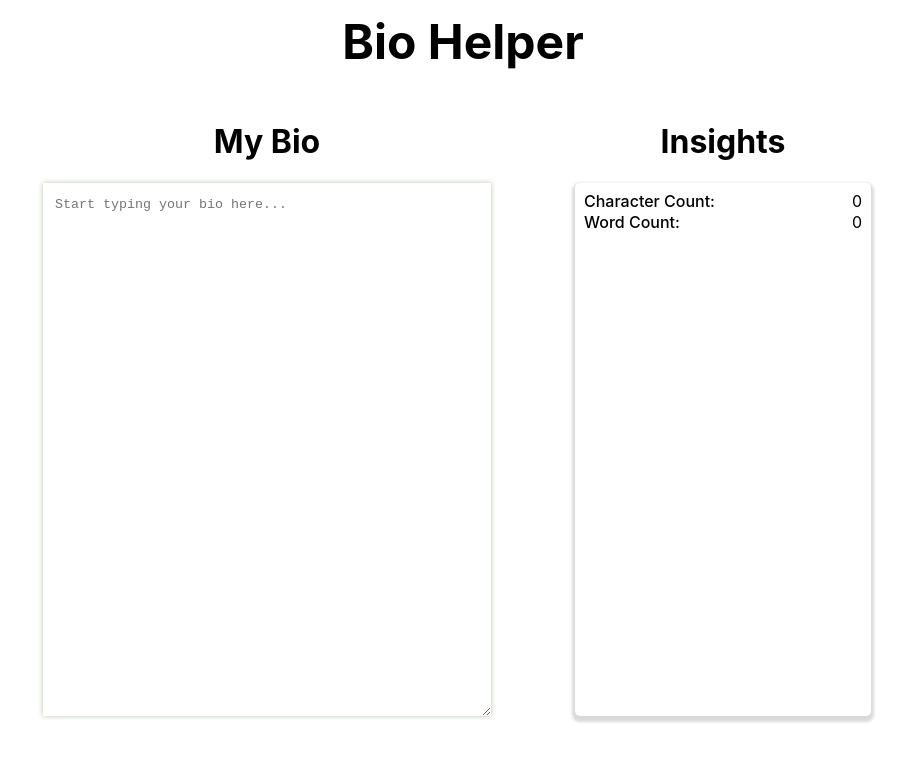
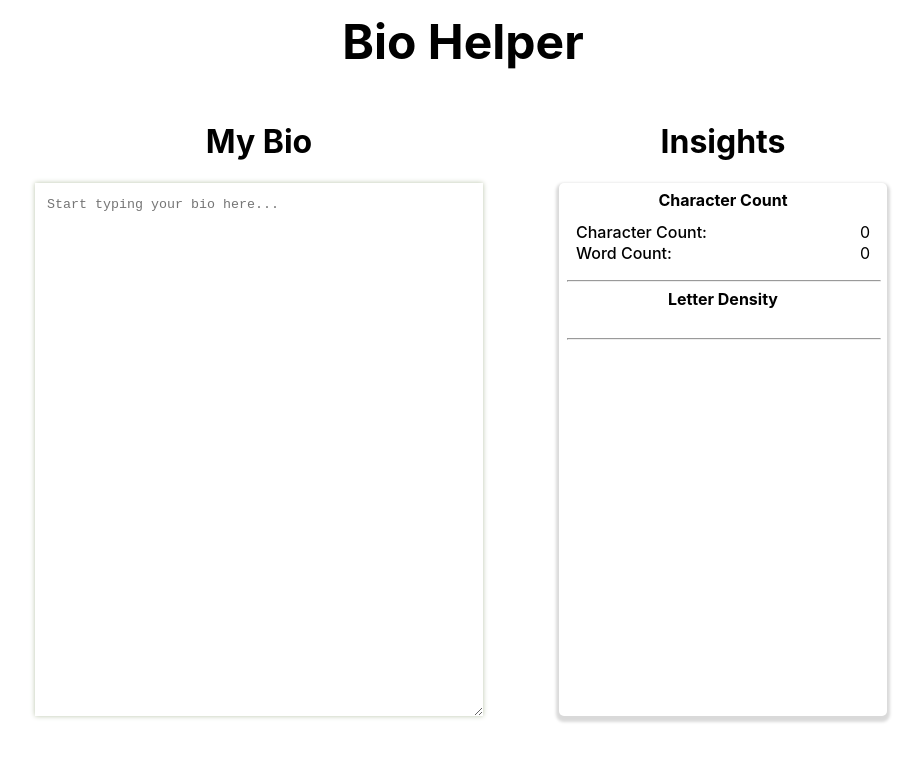
Before and after one commit to DruSerkes/bio-helper, a React (Create React App) app: page / in a window 1280 px wide. Shown: the top 762 px of the page, without its empty margins (177-1099 px from the left). Built offline with nearby package versions, Linux system fonts and the light colour scheme.

Commit message:
add letter density, styles

```diff
--- a/src/App.css
+++ b/src/App.css
@@ -26,8 +26,7 @@ h3 {
 }
 
 .UserInput,
-.Insights,
-.CounterTable {
+.Insights {
   display: flex;
   flex-direction: column;
   justify-content: flex-start;
@@ -36,17 +35,30 @@ h3 {
   height: 75vh;
 }
 
-.CounterTable {
+.Insights > article{
+  align-items: flex-start;
+  border-radius: 5px;
+  box-shadow: rgba(0, 0, 0, 0.15) 0px 3px 3px 3px;
+  display: flex;
+  flex-direction: column;
+  height: 75vh;
+  justify-content: flex-start;
+  margin: 1rem 3rem;
+  min-width: 200px;
+  padding: 0.5rem;
+  width: 100%;
+}
+
+.CounterTable,
+.LetterDensityTable {
   display: flex;
   flex-direction: column;
   justify-content: flex-start;
   align-items: flex-start;
   min-width: 200px;
   width: 100%;
-  margin: 1rem 3rem;
   padding: 0.5rem;
   border-radius: 5px;
-  box-shadow: rgba(0, 0, 0, 0.15) 0px 3px 3px 3px;
 }
 
 label {
@@ -86,6 +98,14 @@ tr {
 
 tr > td:first-child {
   font-weight: 500;
+}
+
+h4 {
+  margin: 0 auto 0.25rem;
+}
+
+hr {
+  width: 100%;
 }
 
 /* LARGE */
--- a/src/components/Insights.tsx
+++ b/src/components/Insights.tsx
@@ -1,5 +1,6 @@
 import * as React from 'react';
 import { CounterTable } from './CounterTable';
+import { LetterDensityTable } from './LetterDensityTable';
 
 interface InsightsProps {
   bio: string
@@ -10,7 +11,17 @@ export const Insights: React.FC<InsightsProps> = ({ bio }) => {
   return (
     <div className="Insights">
       <h3>Insights</h3>
-      <CounterTable bio={bio} />
+      <article>
+        <h4>Character Count</h4>
+        <CounterTable bio={bio} />
+
+        <hr />
+
+        <h4>Letter Density</h4>
+        <LetterDensityTable bio={bio} />
+
+        <hr />
+      </article>
     </div>
   )
 };
--- a/src/components/LetterDensityTable.tsx
+++ b/src/components/LetterDensityTable.tsx
@@ -1,5 +1,5 @@
 import * as React from 'react';
-import { countLetters } from '../helpers';
+import { countLetters, filterTopTen } from '../helpers';
 
 interface LetterDensityTableProps {
   bio: string
@@ -7,13 +7,17 @@ interface LetterDensityTableProps {
 
 export const LetterDensityTable: React.FC<LetterDensityTableProps> = ({ bio }) => {
   const letterCount = countLetters(bio);
+  const topTenLettersWithCount = filterTopTen(letterCount);
   return (
     <table className="LetterDensityTable">
       <tbody>
-        <tr>
-          <td className="LetterDensityTable-Left"></td>
-          <td className="LetterDensityTable-Right"></td>
-        </tr>
+        {topTenLettersWithCount.map((letterWithCount) => (
+          <tr key={letterWithCount[0]}>
+            <td className="LetterDensityTable-Left">{letterWithCount[0]}</td>
+            <td className="LetterDensityTable-Right">{letterWithCount[1]}</td>
+          </tr>
+        )
+        )}
       </tbody>
     </table>
   )
--- a/src/helpers.ts
+++ b/src/helpers.ts
@@ -1,6 +1,6 @@
 
 interface freqCounterType {
-    [key: string]: number
+	[key: string]: number
 }
 // export const countLetters = (letters: string) => {
 //     const frequencyCounter: freqCounterType = {};
@@ -12,9 +12,16 @@ interface freqCounterType {
 // };
 
 export const countLetters = (letters: string) => {
-    const characterArray = [...letters];
-    return characterArray.reduce<freqCounterType>((counter: freqCounterType, character: string) => {
-        counter[character] = counter[character] ? counter[character] + 1 : 1;
-        return counter;
-    }, {});
+	const characterArray = [...letters];
+	return characterArray.reduce<freqCounterType>((counter: freqCounterType, character: string) => {
+		counter[character.toLowerCase()] = counter[character.toLowerCase()] ? counter[character.toLowerCase()] + 1 : 1;
+		return counter;
+	}, {});
 };
+
+export const filterTopTen = (chars: freqCounterType) => {
+	const entries = Object.entries(chars);
+	entries.sort((a, b) => b[1] - a[1]);
+	const withoutSpaces = entries.filter(entry => entry[0].trim() !== "");
+	return withoutSpaces.slice(0, 10);
+}
```
Also changed, not shown: 1 other file (tests, documents, lock files or other folders).
